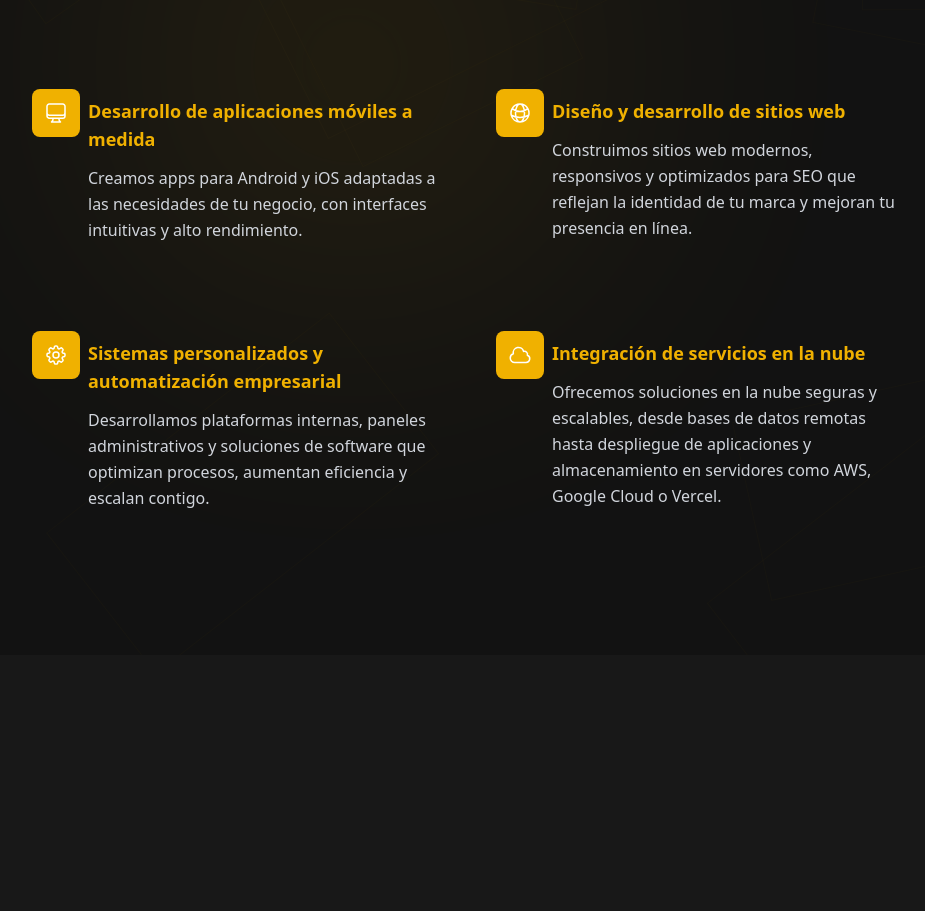
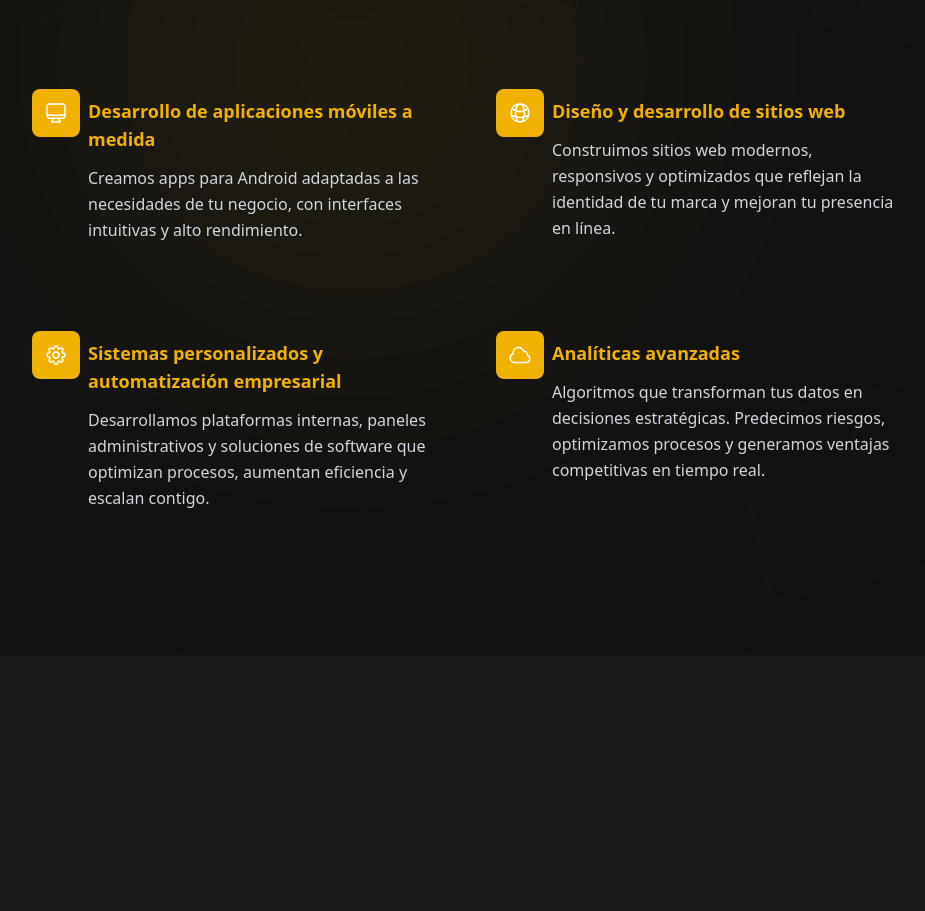
Before and after one commit to fortunecode-dev/portfolio, a React (Vite) app: page / in a window 1280 px wide. Shown: the part 1200-2111 px from the top of the page, without its empty margins (168-1093 px from the left). Built offline with nearby package versions, Linux system fonts and the light colour scheme.

Commit message:
servicios

```diff
--- a/src/components/services.jsx
+++ b/src/components/services.jsx
@@ -10,13 +10,13 @@ const features = [
   {
     name: "Desarrollo de aplicaciones móviles a medida",
     description:
-      "Creamos apps para Android y iOS adaptadas a las necesidades de tu negocio, con interfaces intuitivas y alto rendimiento.",
+      "Creamos apps para Android adaptadas a las necesidades de tu negocio, con interfaces intuitivas y alto rendimiento.",
     icon: ComputerDesktopIcon
   },
   {
     name: "Diseño y desarrollo de sitios web",
     description:
-      "Construimos sitios web modernos, responsivos y optimizados para SEO que reflejan la identidad de tu marca y mejoran tu presencia en línea.",
+      "Construimos sitios web modernos, responsivos y optimizados  que reflejan la identidad de tu marca y mejoran tu presencia en línea.",
     icon: GlobeAltIcon
   },
   {
@@ -26,9 +26,9 @@ const features = [
     icon: Cog8ToothIcon
   },
   {
-    name: "Integración de servicios en la nube",
+    name: "Analíticas avanzadas",
     description:
-      "Ofrecemos soluciones en la nube seguras y escalables, desde bases de datos remotas hasta despliegue de aplicaciones y almacenamiento en servidores como AWS, Google Cloud o Vercel.",
+      "Algoritmos que transforman tus datos en decisiones estratégicas. Predecimos riesgos, optimizamos procesos y generamos ventajas competitivas en tiempo real.",
     icon: CloudIcon
   }
 ];
```
